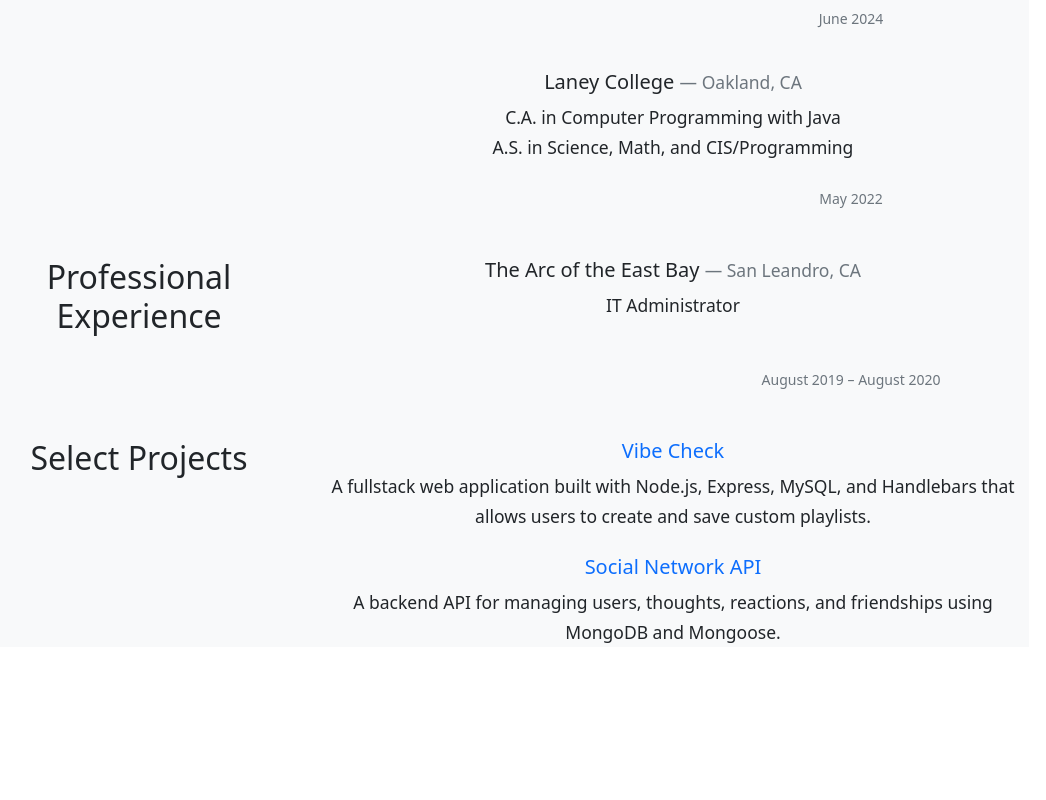
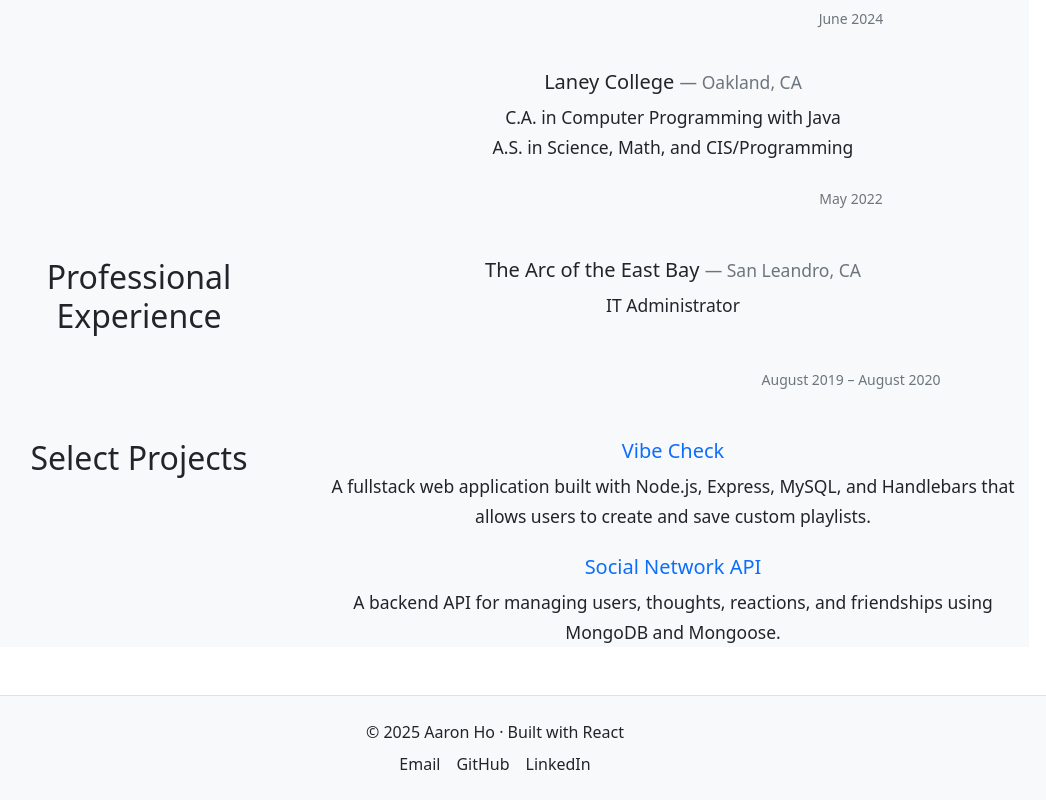
Before and after one commit to AaronH-o/react-resume, a React (Vite) app: page / in a window 1280 px wide. Shown: the part 800-1600 px from the top of the page, without its empty margins (145-1191 px from the left). Before the commit the page ends 1495 px from the top, so only its background shows below. Built offline with nearby package versions, Linux system fonts and the light colour scheme.

Commit message:
added a sticky nav bar

```diff
--- a/src/App.jsx
+++ b/src/App.jsx
@@ -1,6 +1,7 @@
 // Bringing in the required import from 'react-router-dom'
 import { Outlet } from 'react-router-dom';
 import Nav from './components/Nav';
+import Footer from "./components/Footer";
 import { useEffect } from 'react';
 
 function App() {
@@ -13,6 +14,7 @@ function App() {
     <>
       <Nav />
       <Outlet />
+      <Footer />
     </>
   );
 }
--- /dev/null
+++ b/src/components/Footer.jsx
@@ -0,0 +1,37 @@
+export default function Footer() {
+  return (
+    <footer className="footer bg-light text-dark py-4 mt-5 border-top">
+      <div className="container text-center">
+        <p className="mb-2">
+          © {new Date().getFullYear()} Aaron Ho · Built with React
+        </p>
+        <div className="footer-links">
+          <a
+            href="mailto:aaron@aadho.me"
+            className="text-dark mx-2"
+            target="_blank"
+            rel="noopener noreferrer"
+          >
+            Email
+          </a>
+          <a
+            href="https://github.com/AaronH-o/"
+            className="text-dark mx-2"
+            target="_blank"
+            rel="noopener noreferrer"
+          >
+            GitHub
+          </a>
+          <a
+            href="https://www.linkedin.com/in/aaron-ho-7305332a3/"
+            className="text-dark mx-2"
+            target="_blank"
+            rel="noopener noreferrer"
+          >
+            LinkedIn
+          </a>
+        </div>
+      </div>
+    </footer>
+  );
+}
--- a/src/components/UI/Navbar.jsx
+++ b/src/components/UI/Navbar.jsx
@@ -21,7 +21,7 @@ export default function Nav({ links }) {
   }, [darkMode]);
 
   return (
-    <nav className={`navbar navbar-expand-lg ${darkMode ? "bg-dark" : "bg-secondary"}`}>
+    <nav className={`navbar navbar-expand-lg ${darkMode ? "bg-dark" : "bg-secondary"} sticky-top`}>
       <div className="container-fluid">
 
         {/* Logo */}
```
Also changed, not shown: src/App.css (line endings or trailing spaces), src/index.css (line endings or trailing spaces).
